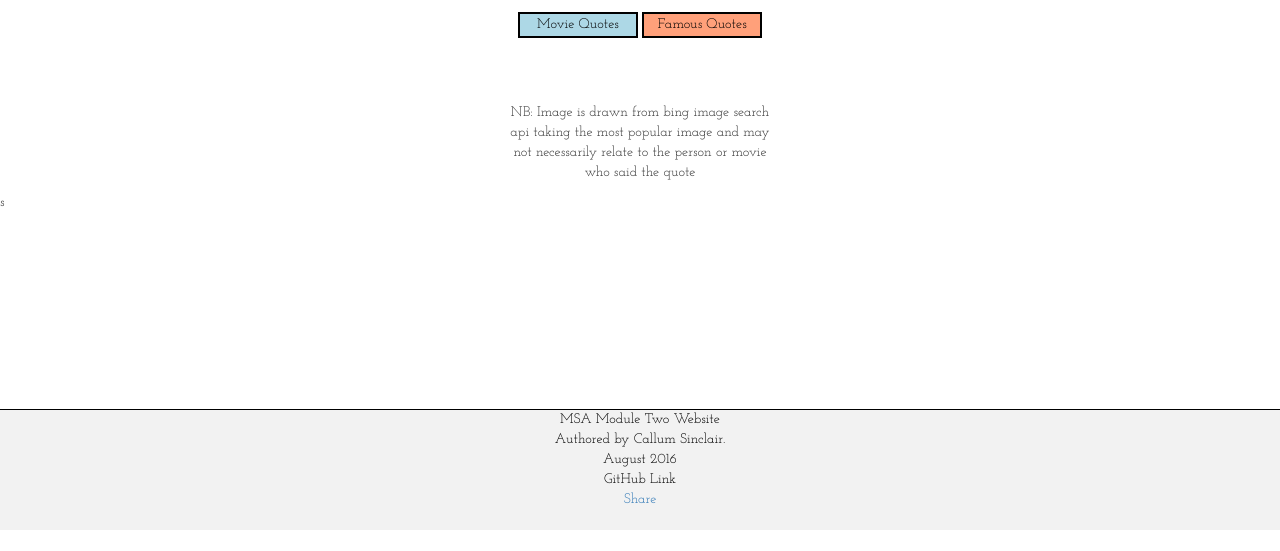
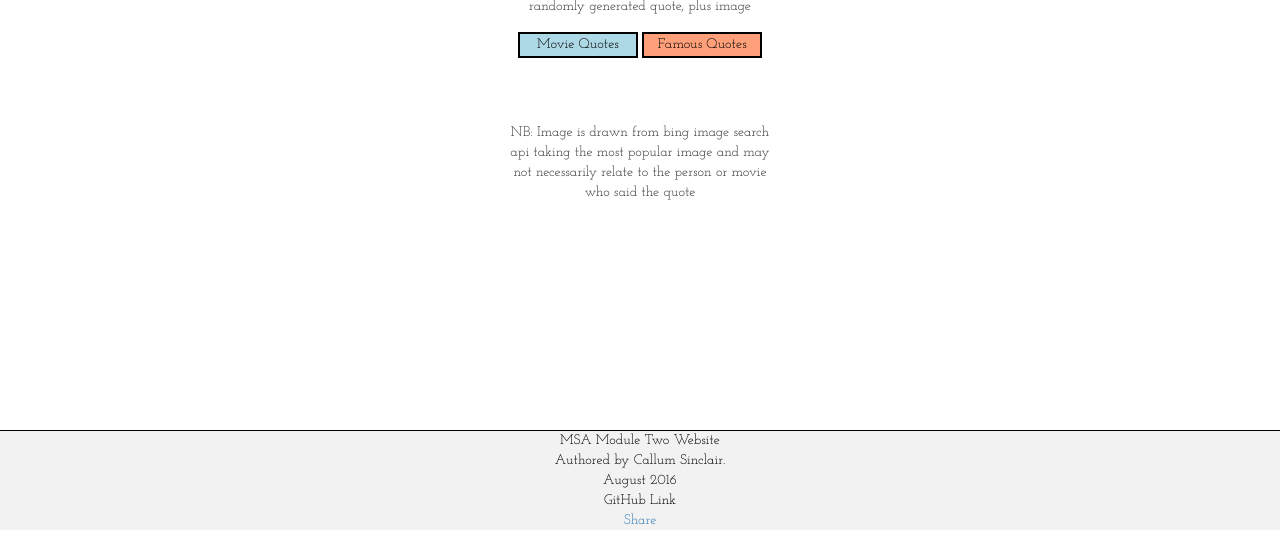
Before and after one commit to callumsinclair01/msa-submission, a website: page index.html in a window 1280 px wide. Shown: the part 270-821 px from the top of the page. Before the commit the page ends 800 px from the top, so only its background shows below. Drawn offline with nearby package versions, Linux system fonts and the light colour scheme; a script that the page names is missing.

Commit message:
Fixed footer to the bottom of the page

```diff
--- a/css/style.css
+++ b/css/style.css
@@ -1,5 +1,9 @@
+html,
 body {
     font-family: 'Josefin Slab', serif;
+    margin:0;
+	padding:0;
+	height:100%;
 }
 
 img {
@@ -26,26 +30,30 @@ button {
 .bg, .bg2 {
     background-color: #f2f2f2;;
     color: black;
-    max-height: auto;
     width: 100%;
 }
 
 .bg {
     margin-bottom: 20px;
     border-bottom: 1px solid black;
+    padding:10px;
 }
 
 .bg1 {
 
     width: 300px;
     max-width: 300px;
+    padding-bottom:100px; /* Height of the footer element */
 
 }
 
 .bg2 {
     border-top: 1px solid black;
-    bottom: 0%;
-    position: absolute;
+    width:100%;
+	height:100px;
+	position:absolute;
+	bottom:0;
+	left:0;
 }
 
 .footerlink {
@@ -55,3 +63,8 @@ button {
 .quotetext {
     font-size: 18px;;
 }
+
+.wrapper {
+	min-height:100%;
+	position:relative;
+}
--- a/index.html
+++ b/index.html
@@ -39,6 +39,8 @@
             fjs.parentNode.insertBefore(js, fjs);
             }(document, 'script', 'facebook-jssdk'));</script>
 
+        <div class="wrapper">
+
             <div class="container-fluid text-center bg">
                     <ul class="nav navbar-right navbar-nav">
                         <li><a href="https://www.facebook.com/groups/msaccelerator/">MSA on Facebook</a></li>
@@ -71,9 +73,10 @@
                 <div class="fb-share-button" data-href="http://callum-sinclair01.azurewebsites.net/" data-layout="button_count" data-size="large" data-mobile-iframe="true"><a class="fb-xfbml-parse-ignore" target="_blank" href="https://www.facebook.com/sharer/sharer.php?u=http%3A%2F%2Fcallum-sinclair01.azurewebsites.net%2F&amp;src=sdkpreparse">Share</a></div>
                 <br />
             </footer>
+        </div>
         <!--jQuery Script-->
         <script src="./node_modules/jquery/dist/jquery.min.js"></script>
         <!--Bootstrap Script-->
         <script src="./node_modules/bootstrap/dist/js/bootstrap.min.js"></script>
-    </body>s
+    </body>
 </html>
```
Lines whose indentation alone changed are shown as unchanged.
